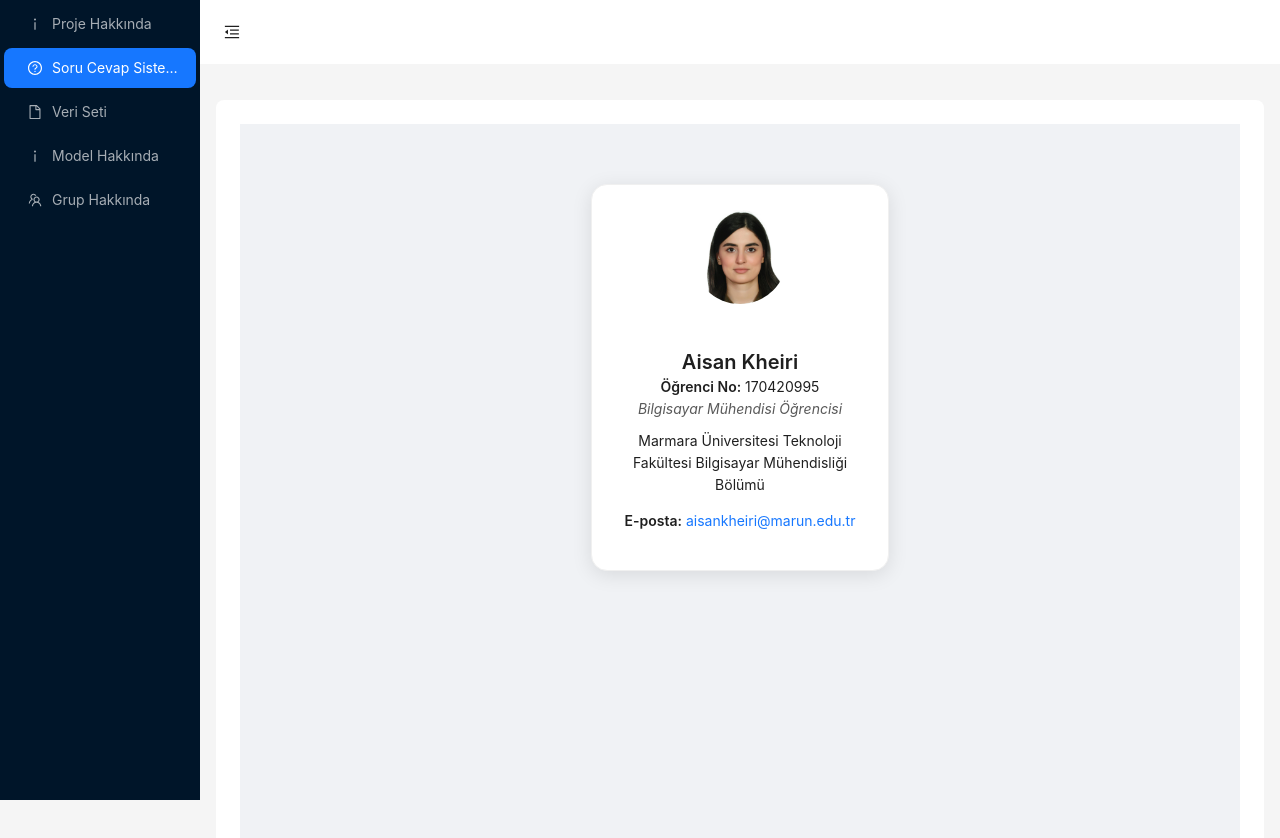
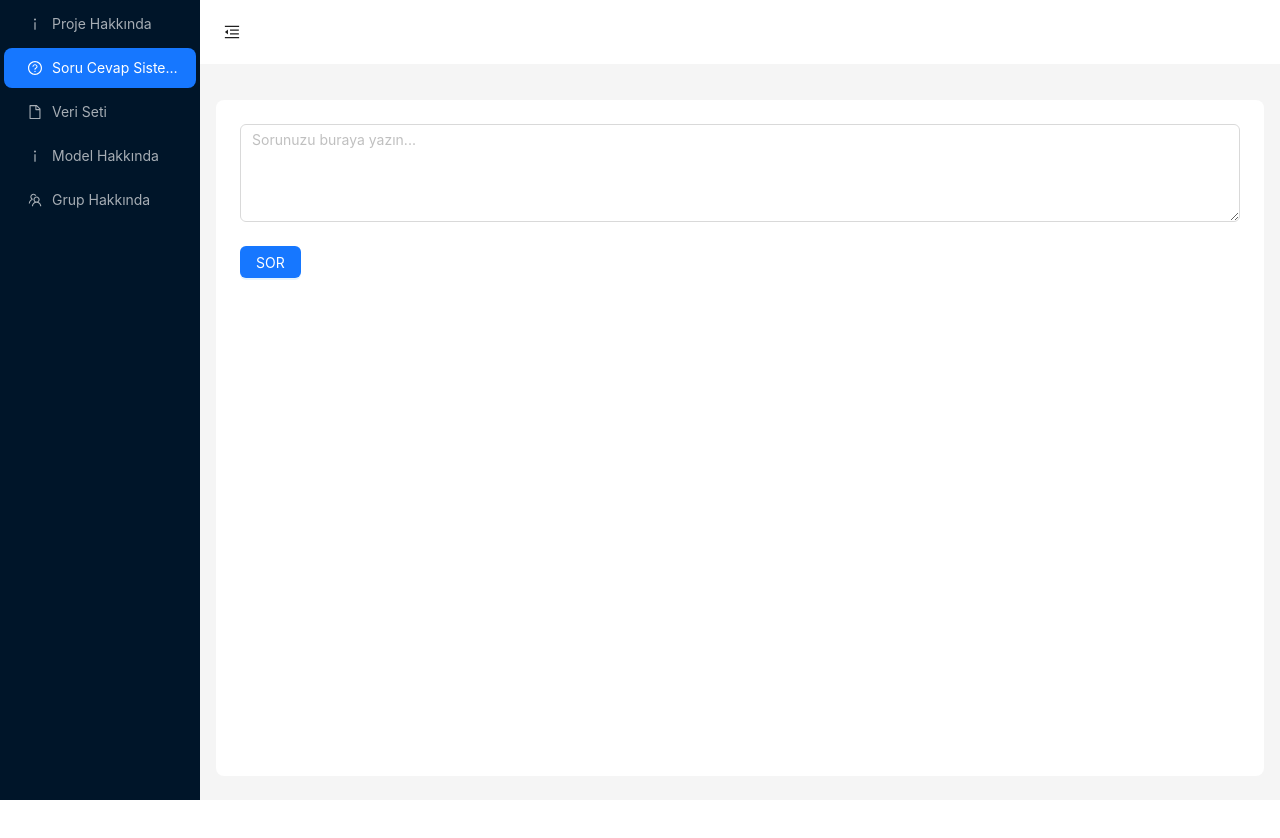
Before and after one commit to aisankheiri/170420995_Aisan_Kheiri_ChatBot_Proje_Final, a React (Create React App) app in the folder frontend/: page / in a window 1280 px wide. Shown: the top 838 px of the page. After the commit the page ends 800 px from the top, so only its background shows below. Built offline with nearby package versions, Linux system fonts and the light colour scheme.

Commit message:
chat arayüzü oluşturuldu .

```diff
--- a/frontend/package.json
+++ b/frontend/package.json
@@ -9,6 +9,7 @@
     "@testing-library/react": "^16.3.0",
     "@testing-library/user-event": "^13.5.0",
     "antd": "^5.25.1",
+    "axios": "^1.9.0",
     "react": "^19.1.0",
     "react-dom": "^19.1.0",
     "react-scripts": "5.0.1",
--- a/frontend/src/components/HomePageLayout/HomePageLayout.jsx
+++ b/frontend/src/components/HomePageLayout/HomePageLayout.jsx
@@ -11,6 +11,7 @@ import { Button, Layout, Menu, theme } from "antd";
 
 import GrupInformation from "../GrupInformation/GrupInformation";
 import AboutPage from "../AboutPage/AboutPage";
+import Chat from "../Q&A/Chat";
 
 const { Header, Sider, Content } = Layout;
 
@@ -27,6 +28,8 @@ const HomePageLayout = () => {
       case "1":
         return <AboutPage />;
       case "2":
+        return <Chat />;
+      case "3":
         return <GrupInformation />;
       default:
         return <AboutPage />;
--- /dev/null
+++ b/frontend/src/components/Q&A/Chat.jsx
@@ -0,0 +1,49 @@
+import React, { useState } from 'react';
+import { Input, Button, Card, Space, message } from 'antd';
+import axios from 'axios';
+
+const { TextArea } = Input;
+
+const Chat = () => {
+  const [question, setQuestion] = useState('');
+  const [answer, setAnswer] = useState(null);
+  const [loading, setLoading] = useState(false);
+
+  const askQuestion = async () => {
+    if (!question.trim()) {
+      message.warning('Lütfen bir soru girin.');
+      return;
+    }
+    setLoading(true);
+    try {
+      const res = await axios.post('http://localhost:5000/ask', { question });
+      setAnswer(res.data.answer);
+    } catch (err) {
+      message.error('Sunucuya bağlanırken hata oluştu.');
+      console.error(err);
+    } finally {
+      setLoading(false);
+    }
+  };
+
+  return (
+    <Space direction="vertical" style={{ width: '100%' }} size="large">
+      <TextArea
+        rows={4}
+        value={question}
+        onChange={e => setQuestion(e.target.value)}
+        placeholder="Sorunuzu buraya yazın..."
+      />
+      <Button type="primary" onClick={askQuestion} loading={loading}>
+        SOR
+      </Button>
+      {answer && (
+        <Card title="Cevap">
+          {answer}
+        </Card>
+      )}
+    </Space>
+  );
+};
+
+export default Chat;
```
Also changed, not shown: 2 other files (tests, documents, lock files or other folders).
